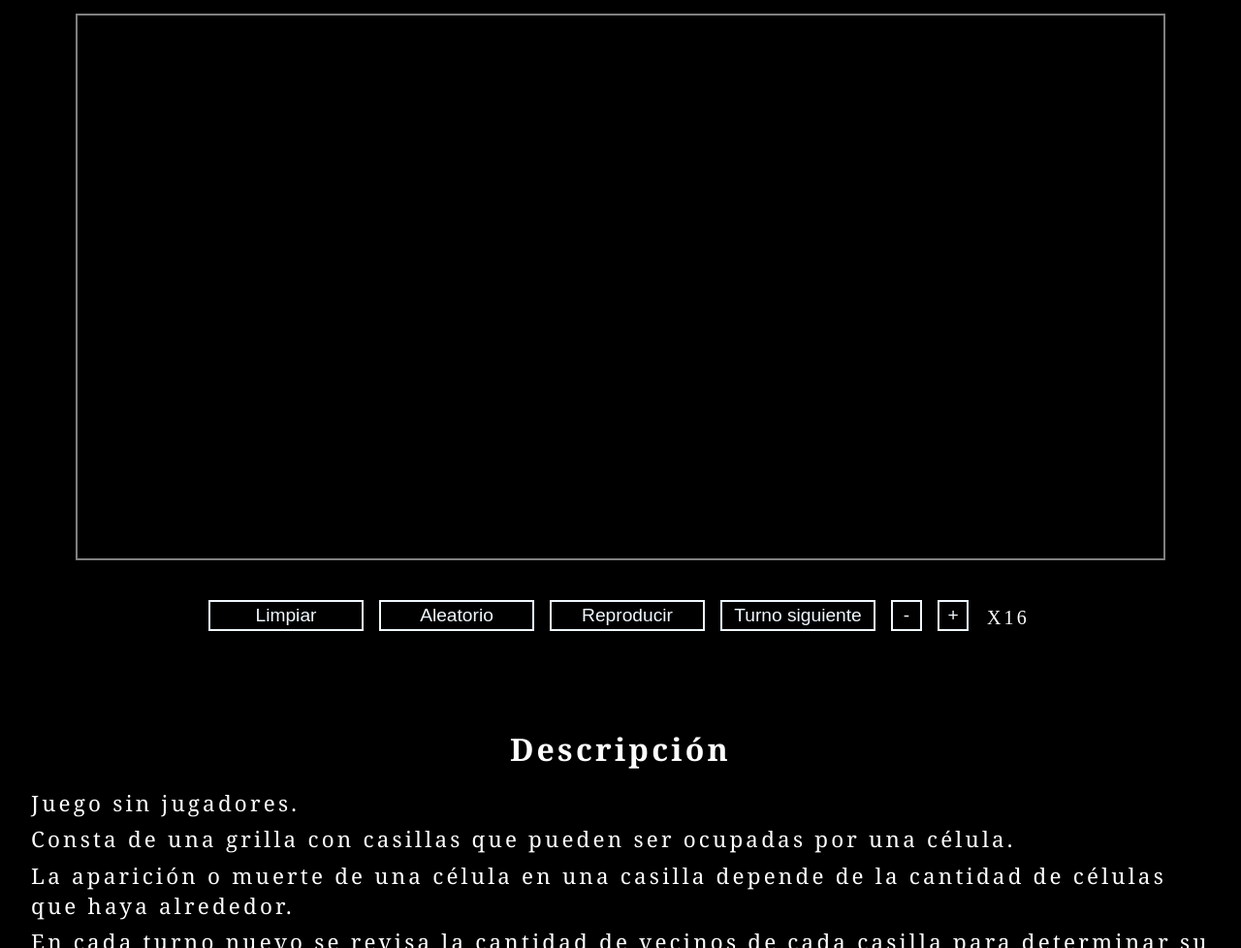
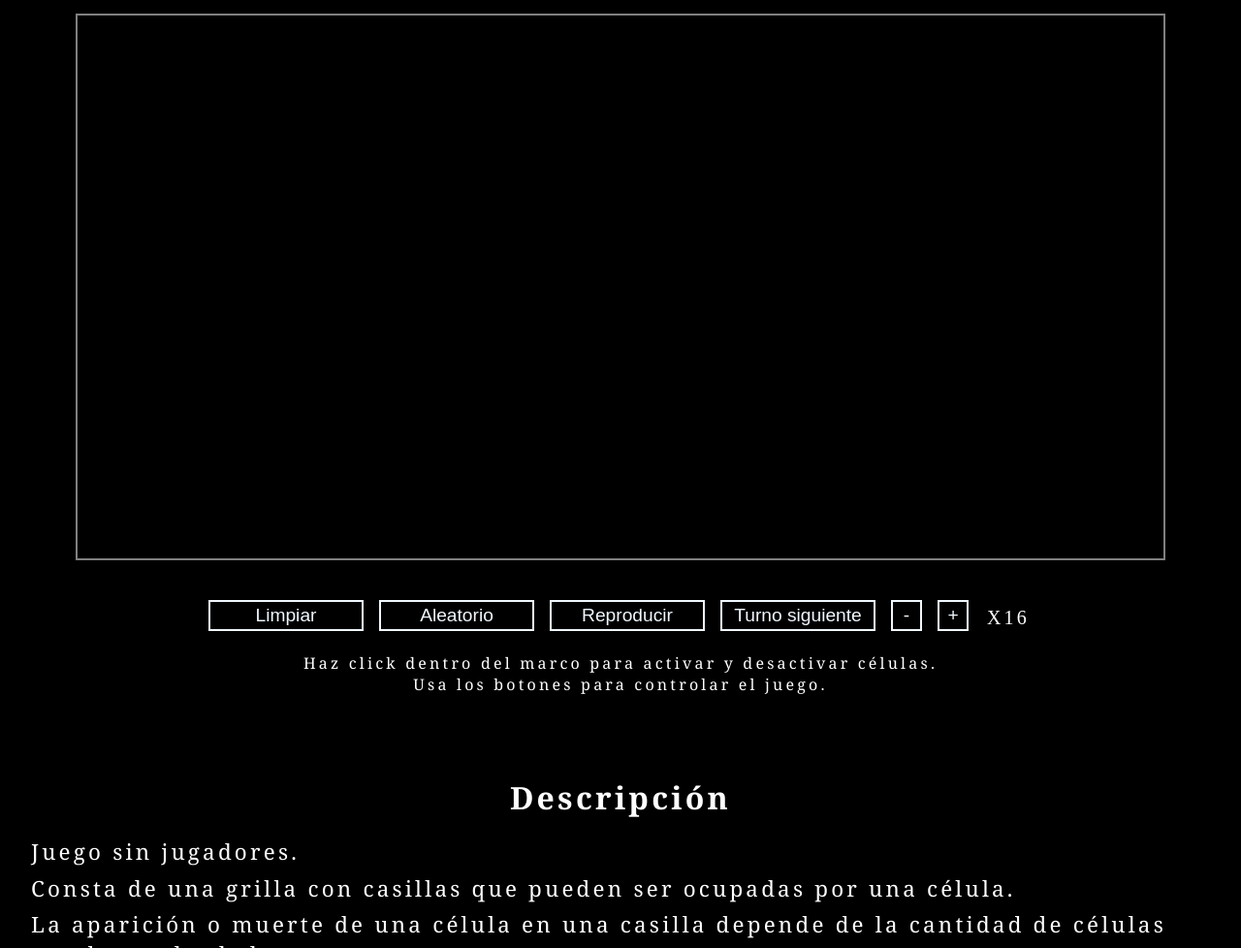
Before and after one commit to muinicomuiser/Juego-de-la-vida, a website: page index.html in a window 1280 px wide. Shown: the part 122-1100 px from the top of the page at 97% size. Drawn offline with Linux system fonts and the light colour scheme.

Commit message:
Retoque interfaz

```diff
--- a/index.html
+++ b/index.html
@@ -41,6 +41,10 @@
                     <canvas id="frecuenciaCanvas"></canvas>
                 </li>
             </ul>
+            <p>
+                Haz click dentro del marco para activar y desactivar células. <br> Usa los botones
+                para controlar el juego.
+            </p>
         </section>
         <section id="descripcion">
             <h2>Descripción</h2>
```
